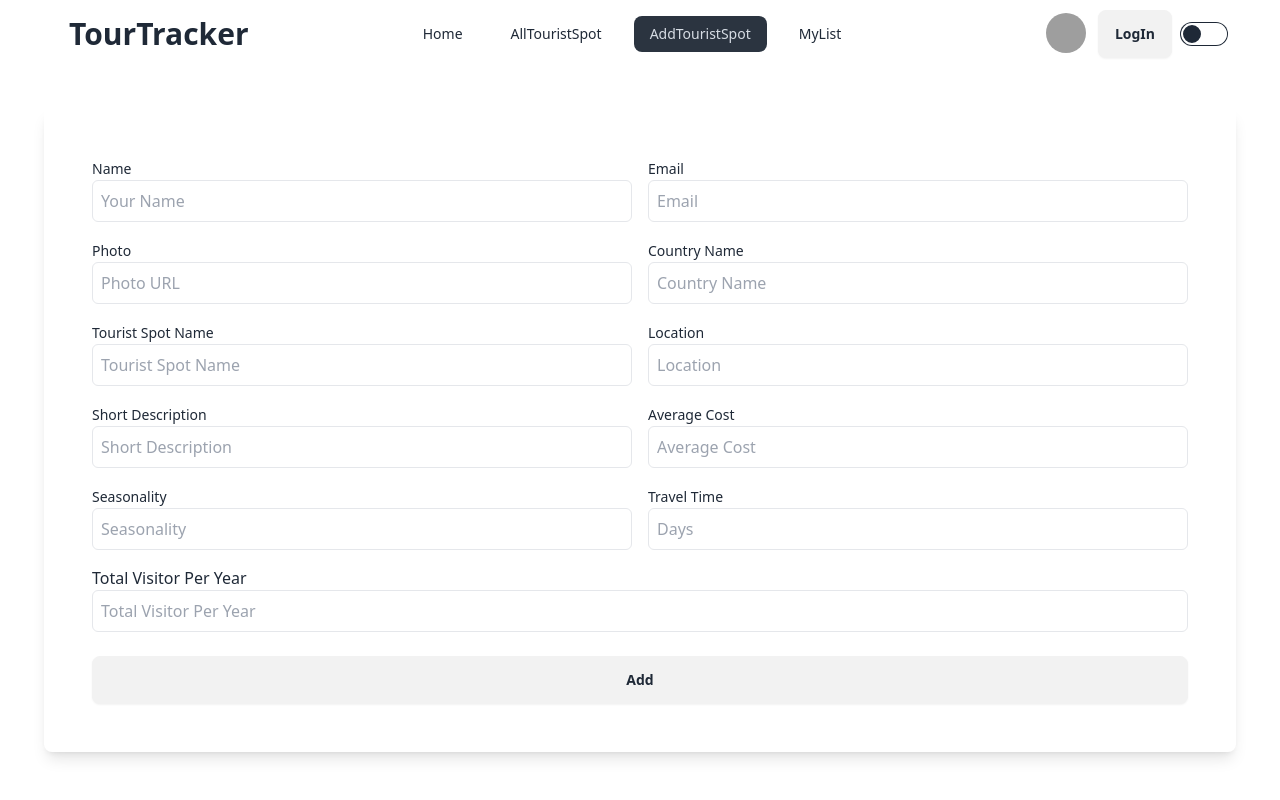
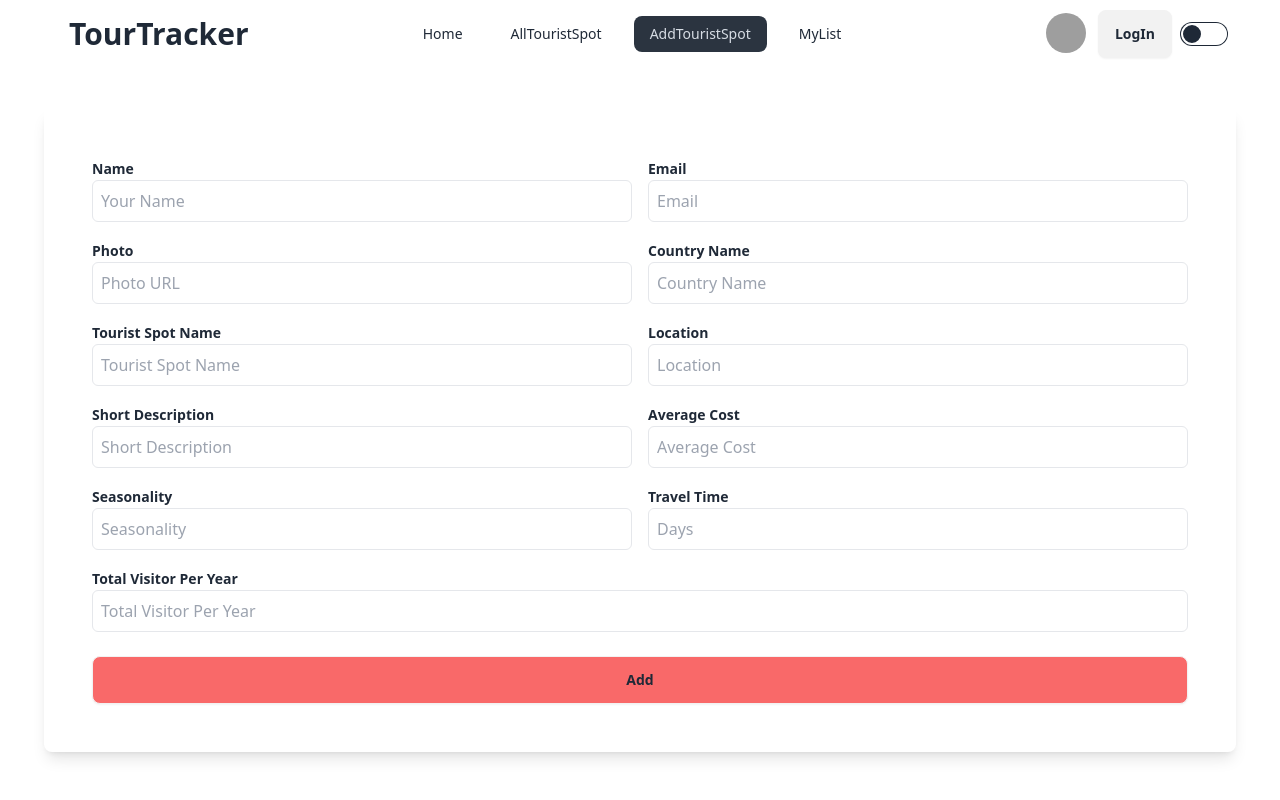
Before and after one commit to meizan2142/B9A10-CLIENT-SIDE, a React (Vite) app: page /addTouristSpot in a window 1280 px wide. Shown: the top 800 px of the page. Built offline with nearby package versions, Linux system fonts and the light colour scheme; grey boxes are pictures that could not be loaded.

Commit message:
extra 2 sections created successfully

```diff
--- a/package.json
+++ b/package.json
@@ -15,6 +15,8 @@
     "match-sorter": "^6.3.4",
     "react": "^18.2.0",
     "react-dom": "^18.2.0",
+    "react-fast-marquee": "^1.6.4",
+    "react-icons": "^5.1.0",
     "react-router-dom": "^6.23.0",
     "sort-by": "^1.2.0",
     "swiper": "^11.1.1"
--- a/src/Components/AddForm.jsx
+++ b/src/Components/AddForm.jsx
@@ -5,52 +5,52 @@ const AddForm = () => {
                 <fieldset className="grid grid-cols-4 gap-6 p-6">
                     <div className="grid grid-cols-6 gap-4 col-span-full lg:col-span-4 ">
                         <div className="col-span-full sm:col-span-3">
-                            <label htmlFor="firstname" className="text-sm">Name</label>
+                            <label htmlFor="firstname" className="text-sm font-bold">Name</label>
                             <input id="firstname" type="text" placeholder="Your Name" className="w-full rounded-md p-2 border" />
                         </div>
                         <div className="col-span-full sm:col-span-3">
-                            <label htmlFor="lastname" className="text-sm">Email</label>
+                            <label htmlFor="lastname" className="text-sm font-bold">Email</label>
                             <input id="lastname" type="email" placeholder="Email" className="w-full rounded-md p-2 border" />
                         </div>
                         <div className="col-span-full sm:col-span-3">
-                            <label htmlFor="firstname" className="text-sm">Photo</label>
+                            <label htmlFor="firstname" className="text-sm font-bold">Photo</label>
                             <input id="firstname" type="text" placeholder="Photo URL" className="w-full rounded-md p-2 border" />
                         </div>
                         <div className="col-span-full sm:col-span-3">
-                            <label htmlFor="lastname" className="text-sm">Country Name</label>
+                            <label htmlFor="lastname" className="text-sm font-bold">Country Name</label>
                             <input id="lastname" type="text" placeholder="Country Name" className="w-full rounded-md p-2 border" />
                         </div>
                         <div className="col-span-full sm:col-span-3">
-                            <label htmlFor="firstname" className="text-sm">Tourist Spot Name</label>
+                            <label htmlFor="firstname" className="text-sm font-bold">Tourist Spot Name</label>
                             <input id="firstname" type="text" placeholder="Tourist Spot Name" className="w-full rounded-md p-2 border" />
                         </div>
                         <div className="col-span-full sm:col-span-3">
-                            <label htmlFor="lastname" className="text-sm">Location</label>
+                            <label htmlFor="lastname" className="text-sm font-bold">Location</label>
                             <input id="lastname" type="text" placeholder="Location" className="w-full rounded-md p-2 border" />
                         </div>
                         <div className="col-span-full sm:col-span-3">
-                            <label htmlFor="firstname" className="text-sm">Short Description</label>
+                            <label htmlFor="firstname" className="text-sm font-bold">Short Description</label>
                             <input id="firstname" type="text" placeholder="Short Description" className="w-full rounded-md p-2 border" />
                         </div>
                         <div className="col-span-full sm:col-span-3">
-                            <label htmlFor="lastname" className="text-sm">Average Cost</label>
+                            <label htmlFor="lastname" className="text-sm font-bold">Average Cost</label>
                             <input id="lastname" type="number" placeholder="Average Cost" className="w-full rounded-md p-2 border" />
                         </div>
                         <div className="col-span-full sm:col-span-3">
-                            <label htmlFor="firstname" className="text-sm">Seasonality</label>
+                            <label htmlFor="firstname" className="text-sm font-bold">Seasonality</label>
                             <input id="firstname" type="text" placeholder="Seasonality" className="w-full rounded-md p-2 border" />
                         </div>
                         <div className="col-span-full sm:col-span-3">
-                            <label htmlFor="lastname" className="text-sm">Travel Time</label>
+                            <label htmlFor="lastname" className="text-sm font-bold">Travel Time</label>
                             <input id="lastname" type="Number" placeholder="Days" className="w-full rounded-md p-2 border" />
                         </div>
                         <div className="col-span-full">
-                            <label>Total Visitor Per Year</label>
+                            <label className="font-bold text-sm">Total Visitor Per Year</label>
                             <input type="Number" placeholder="Total Visitor Per Year" className="w-full rounded-md p-2 border"/>
                         </div>
                     </div>
                     <div className="col-span-full">
-                        <button className="btn btn-block">Add</button>
+                        <button className="btn btn-block bg-[#f96969]">Add</button>
                     </div>
                 </fieldset>
             </form>
--- /dev/null
+++ b/src/Components/ExtraSectionOne.jsx
@@ -0,0 +1,16 @@
+import Marquee from "react-fast-marquee";
+const ExtraSectionOne = () => {
+    return (
+        <div>
+            <Marquee>
+                <img className="mr-24" src="https://i.ibb.co/Bgnbx9f/logo7.png" alt="" />
+                <img className="mr-24" src="https://i.ibb.co/Z6dgXjg/logo8.png" alt="" />
+                <img className="mr-24" src="https://i.ibb.co/KLfyxts/logo9.png" alt="" />
+                <img className="mr-24" src="https://i.ibb.co/jyhjnjX/logo10.png" alt="" />
+                <img className="mr-24" src="https://i.ibb.co/YWxGmgm/logo11.png" alt="" />
+            </Marquee>
+        </div>
+    );
+};
+
+export default ExtraSectionOne;
--- /dev/null
+++ b/src/Components/ExtraSectionTwo.jsx
@@ -0,0 +1,23 @@
+import { NavLink } from "react-router-dom";
+
+const ExtraSectionTwo = () => {
+    return (
+        <div className="hero" style={{ backgroundImage: 'url(https://i.ibb.co/FgQw0Xs/panoramic-maldives-island-beach-tropical-landscape-summer-panorama-white-sand-with-palm-trees-sea-lu.jpg)' }}>
+            <div className="hero-overlay bg-opacity-60"></div>
+            <div className="hero-content text-center text-neutral-content">
+                <div className="max-w-md space-y-10">
+                    <h1 className="mb-5 text-sm font-bold">HOLIDAY PACKAGE OFFER</h1>
+                    <h1 className="text-3xl lg:text-5xl font-bold">HOLIDAY SPECIAL 25% OFF !</h1>
+                    <p className="mb-5 font-bold">Sign up now to recieve hot special offers and information about the best tour packages, updates and discounts !!</p>
+                    <label className="input input-bordered flex items-center gap-2">
+                        <input type="text" className="grow" placeholder="Your Email Address" />
+                        <NavLink to='/register' className="badge badge-info p-4 font-bold text-white">SignUp</NavLink>
+                    </label>
+                    <p className="font-bold">Explore the world for less with our exclusive discount offers on flights, hotels, and packages!</p>
+                </div>
+            </div>
+        </div>
+    );
+};
+
+export default ExtraSectionTwo;
--- a/src/Components/Navbar.jsx
+++ b/src/Components/Navbar.jsx
@@ -28,7 +28,7 @@ const Navbar = () => {
                     <div tabIndex={0} role="button" className="btn btn-ghost lg:hidden">
                         <svg xmlns="http://www.w3.org/2000/svg" className="h-5 w-5" fill="none" viewBox="0 0 24 24" stroke="currentColor"><path strokeLinecap="round" strokeLinejoin="round" strokeWidth="2" d="M4 6h16M4 12h8m-8 6h16" /></svg>
                     </div>
-                    <ul tabIndex={0} className="menu menu-sm dropdown-content mt-3 z-[1] p-2 shadow bg-base-100 rounded-box w-52">
+                    <ul tabIndex={0} className="menu menu-sm dropdown-content mt-3 z-10 gap-2 p-2 shadow bg-base-100 rounded-box w-52">
                         {navLinks}
                     </ul>
                 </div>
@@ -46,7 +46,7 @@ const Navbar = () => {
                             <img alt="Tailwind CSS Navbar component" src="https://daisyui.com/images/stock/photo-1534528741775-53994a69daeb.jpg" />
                         </div>
                     </div>
-                    <ul tabIndex={0} className="menu menu-sm dropdown-content mt-3 z-[1] p-2 shadow bg-base-100 rounded-box w-52">
+                    <ul tabIndex={0} className="menu menu-sm dropdown-content mt-3 z-10  p-2 shadow bg-base-100 rounded-box w-52">
                         <li>
                             <a className="justify-between">
                                 Profile
--- a/src/Pages/AllTouristSpot.jsx
+++ b/src/Pages/AllTouristSpot.jsx
@@ -1,7 +1,14 @@
 const AllTouristSpot = () => {
     return (
-        <div>
-            All Tourist Spot
+        <div className="text-center lg:mt-10">
+            <details className="dropdown">
+                <summary className="m-1 btn">Sort</summary>
+                <ul className="p-2 shadow menu dropdown-content z-10 bg-base-100 rounded-box w-52">
+                    <li><a>Average Cost</a></li>
+                    <li><a>Item 2</a></li>
+                </ul>
+            </details>
+            <p>All Tourist Spot</p>
         </div>
     );
 };
--- a/src/Pages/Home.jsx
+++ b/src/Pages/Home.jsx
@@ -1,9 +1,15 @@
+import ExtraSectionOne from "../Components/ExtraSectionOne";
+import ExtraSectionTwo from "../Components/ExtraSectionTwo";
 import Hero from "../Components/Hero";
 
 const Home = () => {
     return (
         <div>
-            <Hero></Hero>
+            <div>
+                <Hero></Hero>
+            </div>
+            <div className="lg:mt-24 mt-10"><ExtraSectionOne></ExtraSectionOne></div>
+            <div className="lg:mt-24 mt-10"><ExtraSectionTwo></ExtraSectionTwo></div>
         </div>
     );
 };
--- /dev/null
+++ b/src/Providers/AuthProvider.jsx
@@ -0,0 +1,9 @@
+const AuthProvider = () => {
+    return (
+        <div>
+
+        </div>
+    );
+};
+
+export default AuthProvider;
```
Also changed, not shown: src/Pages/Login.jsx (+12 -4 lines), 1 other file (tests, documents, lock files or other folders).
